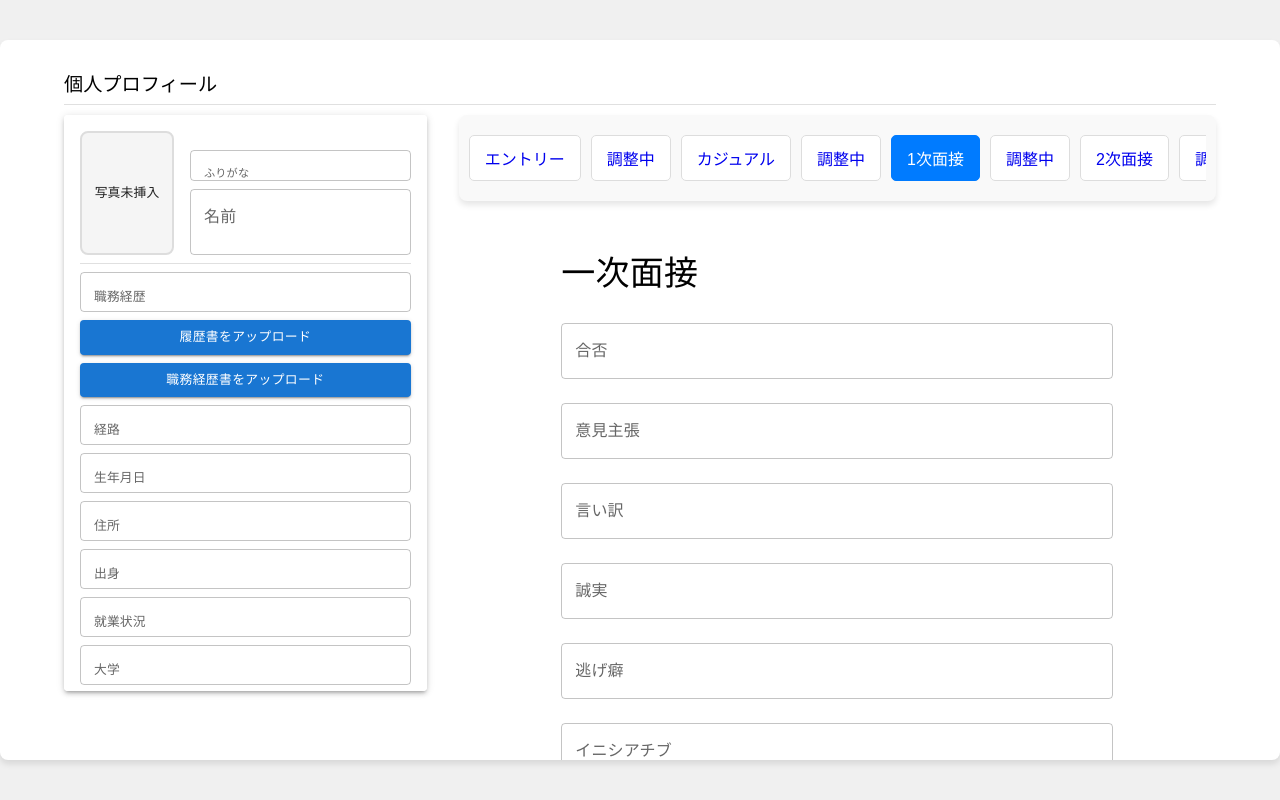
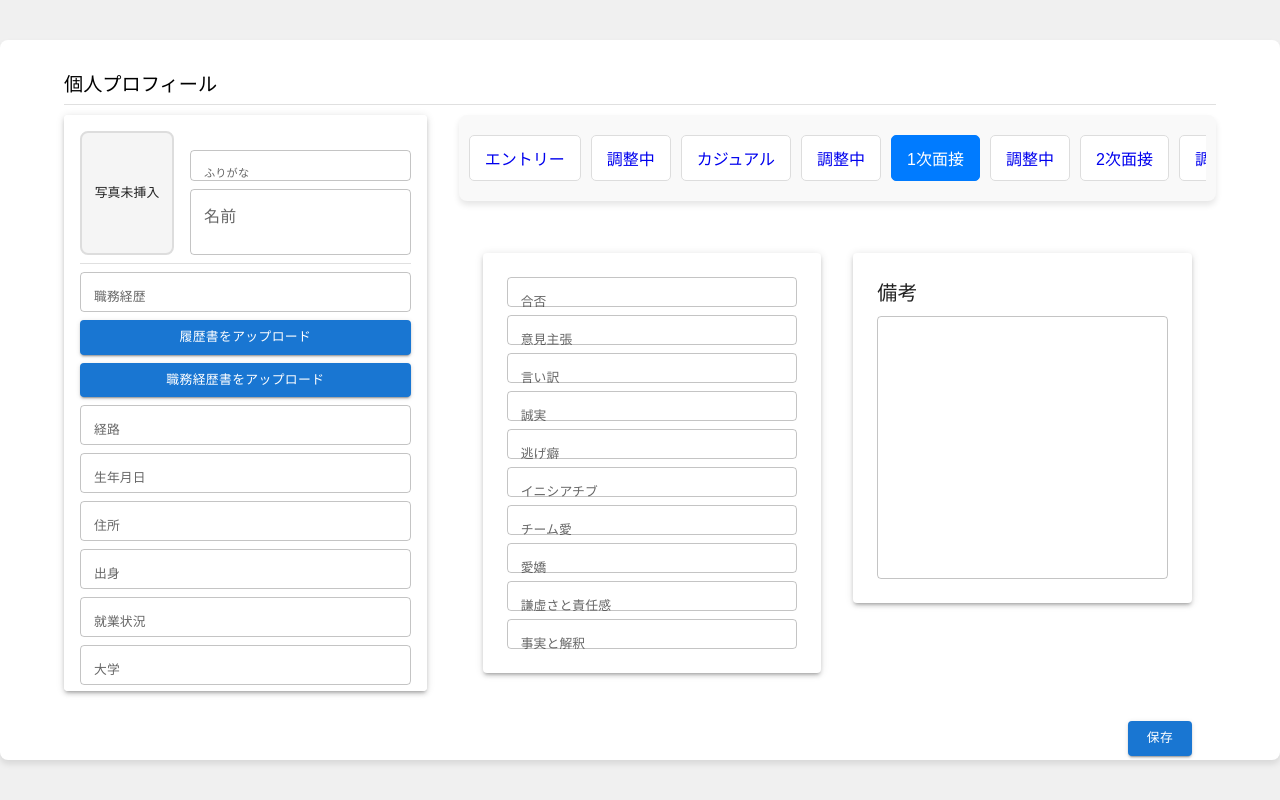
Before and after one commit to fuukanoo/SRM_prod, a React (Create React App) app in the folder SRM_client/: page /firstInterview in a window 1280 px wide. Built offline with nearby package versions, Linux system fonts and the light colour scheme.

Commit message:
fix: 評価項目全体が見えるようなレイアウト案(一次面接画面)

```diff
--- a/SRM_client/src/components/FirstInterviewScreen.jsx
+++ b/SRM_client/src/components/FirstInterviewScreen.jsx
@@ -1,5 +1,5 @@
 import React from "react";
-import { Container, Box, Typography, TextField, Button } from "@mui/material";
+import { Container, Box, Typography, TextField, Button, Grid, Card} from "@mui/material";
 
 function FirstInterviewScreen({profileData, firstInterviewData, setFirstInterviewData }) {
   const handleInputChange = (e) => {
@@ -47,119 +47,149 @@ function FirstInterviewScreen({profileData, firstInterviewData, setFirstIntervie
     }
   };
 
+  // 各評価項目の入力欄のスタイルを「追加の項目群」の例に合わせる
+  const fieldSx = {
+    '& .MuiInputBase-input': {
+      fontSize: { xs: '0.8rem', md: '0.8rem' },
+      padding: { xs: '6px 8px', md: '6px 8px' },
+    },
+    '& .MuiInputLabel-root': {
+      fontSize: { xs: '0.8rem', md: '0.8rem' },
+    },
+    '& .MuiOutlinedInput-root': {
+      height: { xs: '40px', md: '30px' },
+    },
+  };
+
   return (
-    <Container maxWidth="sm" sx={{ py: 4 }}>
-      <Typography variant="h4" gutterBottom>
-        一次面接
-      </Typography>
-      <Box component="form" noValidate autoComplete="off">
+    <Container maxWidth="lg" sx={{ py: 4 }}>
+      <Grid container spacing={4}>
+        {/* 左側セクション: 評価項目を1列表示 */}
+        <Grid item xs={12} md={6}>
+          <Card sx={{ p: 3, boxShadow: 3 }}>
+            <Box sx={{ display: 'flex', flexDirection: 'column', gap: 1 }}>
               <TextField
                 fullWidth
                 label="合否"
                 name="pass_fail"
-          value={firstInterviewData.pass_fail}
+                value={firstInterviewData.pass_fail || ""}
                 onChange={handleInputChange}
-          margin="normal"
                 variant="outlined"
+                sx={fieldSx}
+
               />
               <TextField
                 fullWidth
                 label="意見主張"
                 name="assertion"
-          value={firstInterviewData.assertion}
+                value={firstInterviewData.assertion || ""}
                 onChange={handleInputChange}
-          margin="normal"
                 variant="outlined"
+                sx={fieldSx}
               />
               <TextField
                 fullWidth
                 label="言い訳"
                 name="excuse"
-          value={firstInterviewData.excuse}
+                value={firstInterviewData.excuse || ""}
                 onChange={handleInputChange}
-          margin="normal"
                 variant="outlined"
+                sx={fieldSx}
               />
               <TextField
                 fullWidth
                 label="誠実"
                 name="sincerity"
-          value={firstInterviewData.sincerity}
+                value={firstInterviewData.sincerity || ""}
                 onChange={handleInputChange}
-          margin="normal"
                 variant="outlined"
+                sx={fieldSx}
               />
               <TextField
                 fullWidth
                 label="逃げ癖"
                 name="avoidance"
-          value={firstInterviewData.avoidance}
+                value={firstInterviewData.avoidance || ""}
                 onChange={handleInputChange}
-          margin="normal"
                 variant="outlined"
+                sx={fieldSx}
               />
               <TextField
                 fullWidth
                 label="イニシアチブ"
                 name="initiative"
-          value={firstInterviewData.initiative}
+                value={firstInterviewData.initiative || ""}
                 onChange={handleInputChange}
-          margin="normal"
                 variant="outlined"
+                sx={fieldSx}
               />
               <TextField
                 fullWidth
                 label="チーム愛"
                 name="teamLove"
-          value={firstInterviewData.teamLove}
+                value={firstInterviewData.teamLove || ""}
                 onChange={handleInputChange}
-          margin="normal"
                 variant="outlined"
+                sx={fieldSx}
               />
               <TextField
                 fullWidth
                 label="愛嬌"
                 name="charm"
-          value={firstInterviewData.charm}
+                value={firstInterviewData.charm || ""}
                 onChange={handleInputChange}
-          margin="normal"
                 variant="outlined"
+                sx={fieldSx}
               />
               <TextField
                 fullWidth
                 label="謙虚さと責任感"
                 name="humility"
-          value={firstInterviewData.humility}
+                value={firstInterviewData.humility || ""}
                 onChange={handleInputChange}
-          margin="normal"
                 variant="outlined"
+                sx={fieldSx}
               />
               <TextField
                 fullWidth
                 label="事実と解釈"
                 name="factInterpretation"
-          value={firstInterviewData.factInterpretation}
+                value={firstInterviewData.factInterpretation || ""}
                 onChange={handleInputChange}
-          margin="normal"
                 variant="outlined"
+                sx={fieldSx}
               />
+            </Box>
+          </Card>
+        </Grid>
+
+        {/* 右側セクション: 備考 */}
+        <Grid item xs={12} md={6}>
+          <Card sx={{ p: 3, boxShadow: 3 }}>
+            <Typography variant="h6" gutterBottom>
+              備考
+            </Typography>
             <TextField
               fullWidth
-          label="備考"
               name="notes"
               value={firstInterviewData.notes || ""}
               onChange={handleInputChange}
               multiline
-          rows={5}
-          margin="normal"
+              rows={10}
               variant="outlined"
             />
-      </Box>
-      <Box sx={{ display: "flex", justifyContent: "flex-end", mt: 2 }}>
-        <Button variant="contained" onClick={handleSaveFirstInterview} sx={{ fontSize: "0.8rem" }}>
+          </Card>
+        </Grid>
+
+        {/* 下部: 保存ボタン */}
+        <Grid item xs={12}>
+          <Box sx={{ display: 'flex', justifyContent: 'flex-end', mt: 2 }}>
+            <Button variant="contained" onClick={handleSaveFirstInterview} sx={{ fontSize: '0.8rem' }}>
               保存
             </Button>
           </Box>
+        </Grid>
+      </Grid>
     </Container>
   );
 }
```
Also changed, not shown: SRM_client/src/components/CasualScreen.jsx (+3 -9 lines). Lines whose indentation alone changed are shown as unchanged.
